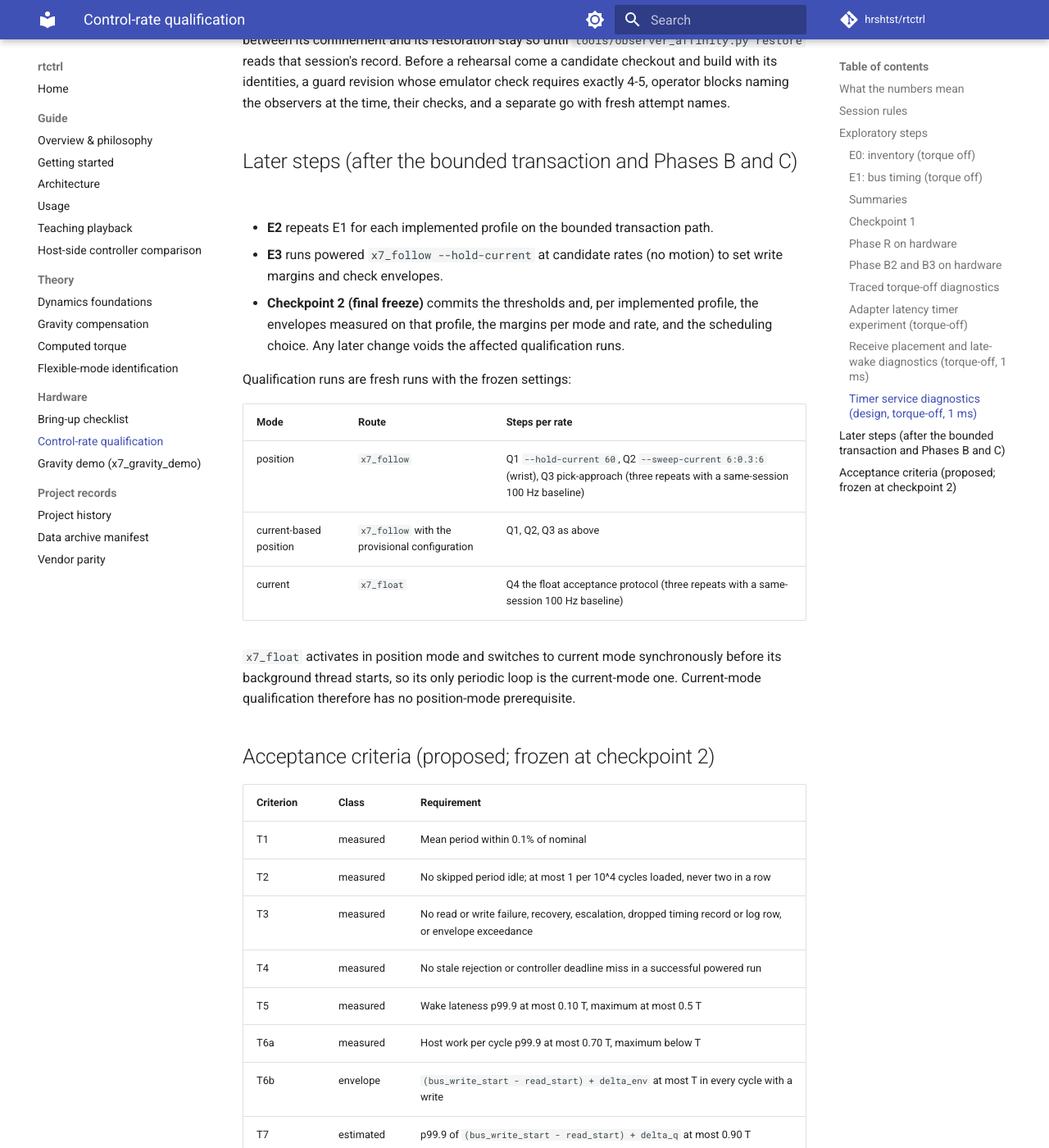
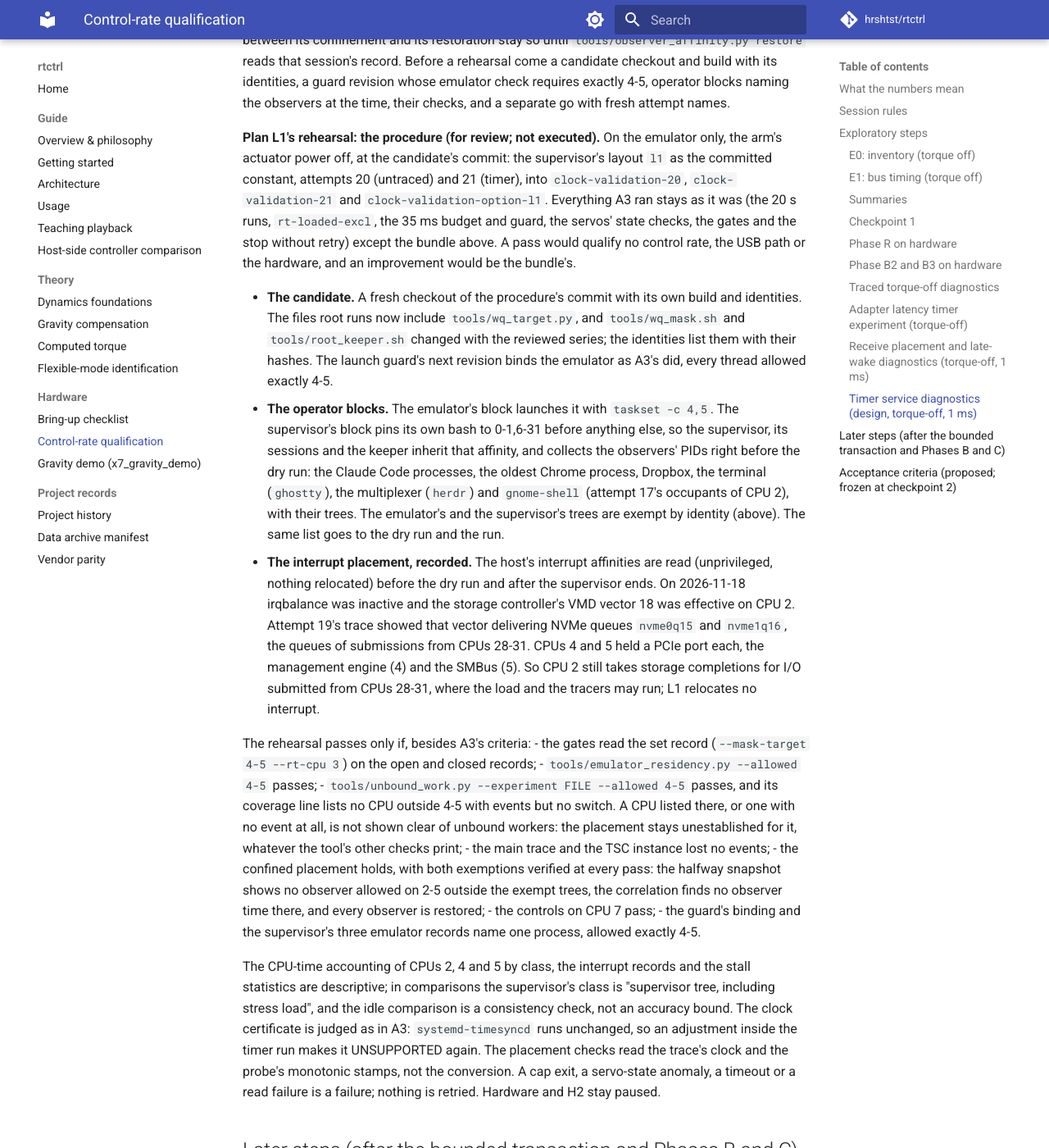
Before and after one commit to hrshtst/rtctrl, an MkDocs documentation site: the page built from docs/hardware/control-rate.md, in a window 1280 px wide and 1400 px high, scrolled down 60307 px. Shown: the whole window at 82% size. Built offline with MkDocs 1.6.1 and Material for MkDocs 9.7.7, drawn with Linux system fonts in a browser that asks for light colours; comment, search, counter and statistics services are not loaded; some of the changed text lies outside the part shown.

Commit message:
docs(hardware): plan L1's rehearsal procedure (for review, not executed)
The procedure of plan L1's rehearsal, attempts 20 and 21: the candidate
(the root-run files now include tools/wq_target.py), the operator blocks
(the emulator on 4-5, the supervisor's bash pinned to 0-1,6-31, the
observers collected fresh), the interrupt placement recorded before and
after (on 2026-11-18 the VMD vector carrying NVMe queues 15 and 16 was
effective on CPU 2; nothing relocated), and the acceptance: A3's criteria
with the set-mode gates, allowed-set residency and unbound work with its
coverage line (CPUs without switch evidence stay unestablished), no trace
losses, the confined placement with verified exemptions, the controls on
CPU 7 and the emulator allowed exactly 4-5. The accounting and interrupt
records are descriptive; the clock certificate is judged as in A3.

```diff
--- a/docs/hardware/control-rate.md
+++ b/docs/hardware/control-rate.md
@@ -2768,7 +2768,7 @@ corrected design, carrying A3's unsupported verdict forward rather than
 treating attempt 19 as a certified timer baseline; no placement change,
 acquisition, hardware work or H2 is authorized.
 
-**Plan L1: a placement rehearsal on CPUs 4-5 (tools in place, for review;
+**Plan L1: a placement rehearsal on CPUs 4-5 (tools accepted 2026-11-18;
 not executed).** L1 moves the emulator and every unbound workqueue onto one
 P-core's two threads, 4 and 5, and keeps CPU 2 (CPU 3's SMT sibling) free of
 everything the rig places. It is a declared bundle, never combined with A3,
@@ -2848,6 +2848,69 @@ revision whose emulator check requires exactly 4-5, operator blocks naming
 the observers at the time, their checks, and a separate go with fresh
 attempt names.
 
+**Plan L1's rehearsal: the procedure (for review; not executed).** On the
+emulator only, the arm's actuator power off, at the candidate's commit:
+the supervisor's layout `l1` as the committed constant, attempts 20
+(untraced) and 21 (timer), into `clock-validation-20`,
+`clock-validation-21` and `clock-validation-option-l1`. Everything A3 ran
+stays as it was (the 20 s runs, `rt-loaded-excl`, the 35 ms budget and
+guard, the servos' state checks, the gates and the stop without retry)
+except the bundle above. A pass would qualify no control rate, the USB path
+or the hardware, and an improvement would be the bundle's.
+
+- **The candidate.** A fresh checkout of the procedure's commit with its own
+  build and identities. The files root runs now include
+  `tools/wq_target.py`, and `tools/wq_mask.sh` and `tools/root_keeper.sh`
+  changed with the reviewed series; the identities list them with their
+  hashes. The launch guard's next revision binds the emulator as A3's did,
+  every thread allowed exactly 4-5.
+- **The operator blocks.** The emulator's block launches it with
+  `taskset -c 4,5`. The supervisor's block pins its own bash to 0-1,6-31
+  before anything else, so the supervisor, its sessions and the keeper
+  inherit that affinity, and collects the observers' PIDs right before the
+  dry run: the Claude Code processes, the oldest Chrome process, Dropbox,
+  the terminal (`ghostty`), the multiplexer (`herdr`) and `gnome-shell`
+  (attempt 17's occupants of CPU 2), with their trees. The emulator's and
+  the supervisor's trees are exempt by identity (above). The same list
+  goes to the dry run and the run.
+- **The interrupt placement, recorded.** The host's interrupt affinities
+  are read (unprivileged, nothing relocated) before the dry run and after
+  the supervisor ends. On 2026-11-18 irqbalance was inactive and the
+  storage controller's VMD vector 18 was effective on CPU 2. Attempt 19's
+  trace showed that vector delivering NVMe queues `nvme0q15` and
+  `nvme1q16`, the queues of submissions from CPUs 28-31. CPUs 4 and 5
+  held a PCIe port each, the management engine (4) and the SMBus (5). So
+  CPU 2 still takes storage completions for I/O submitted from CPUs 28-31,
+  where the load and the tracers may run; L1 relocates no interrupt.
+
+The rehearsal passes only if, besides A3's criteria:
+- the gates read the set record (`--mask-target 4-5 --rt-cpu 3`) on the
+  open and closed records;
+- `tools/emulator_residency.py --allowed 4-5` passes;
+- `tools/unbound_work.py --experiment FILE --allowed 4-5` passes, and its
+  coverage line lists no CPU outside 4-5 with events but no switch. A CPU
+  listed there, or one with no event at all, is not shown clear of unbound
+  workers: the placement stays unestablished for it, whatever the tool's
+  other checks print;
+- the main trace and the TSC instance lost no events;
+- the confined placement holds, with both exemptions verified at every
+  pass: the halfway snapshot shows no observer allowed on 2-5 outside the
+  exempt trees, the correlation finds no observer time there, and every
+  observer is restored;
+- the controls on CPU 7 pass;
+- the guard's binding and the supervisor's three emulator records name one
+  process, allowed exactly 4-5.
+
+The CPU-time accounting of CPUs 2, 4 and 5 by class, the interrupt
+records and the stall statistics are descriptive; in comparisons the
+supervisor's class is "supervisor tree, including stress load", and the
+idle comparison is a consistency check, not an accuracy bound. The clock
+certificate is judged as in A3: `systemd-timesyncd` runs unchanged, so an
+adjustment inside the timer run makes it UNSUPPORTED again. The placement
+checks read the trace's clock and the probe's monotonic stamps, not the
+conversion. A cap exit, a servo-state anomaly, a timeout or a read failure
+is a failure; nothing is retried. Hardware and H2 stay paused.
+
 ## Later steps (after the bounded transaction and Phases B and C)
 
 - **E2** repeats E1 for each implemented profile on the bounded transaction
```
